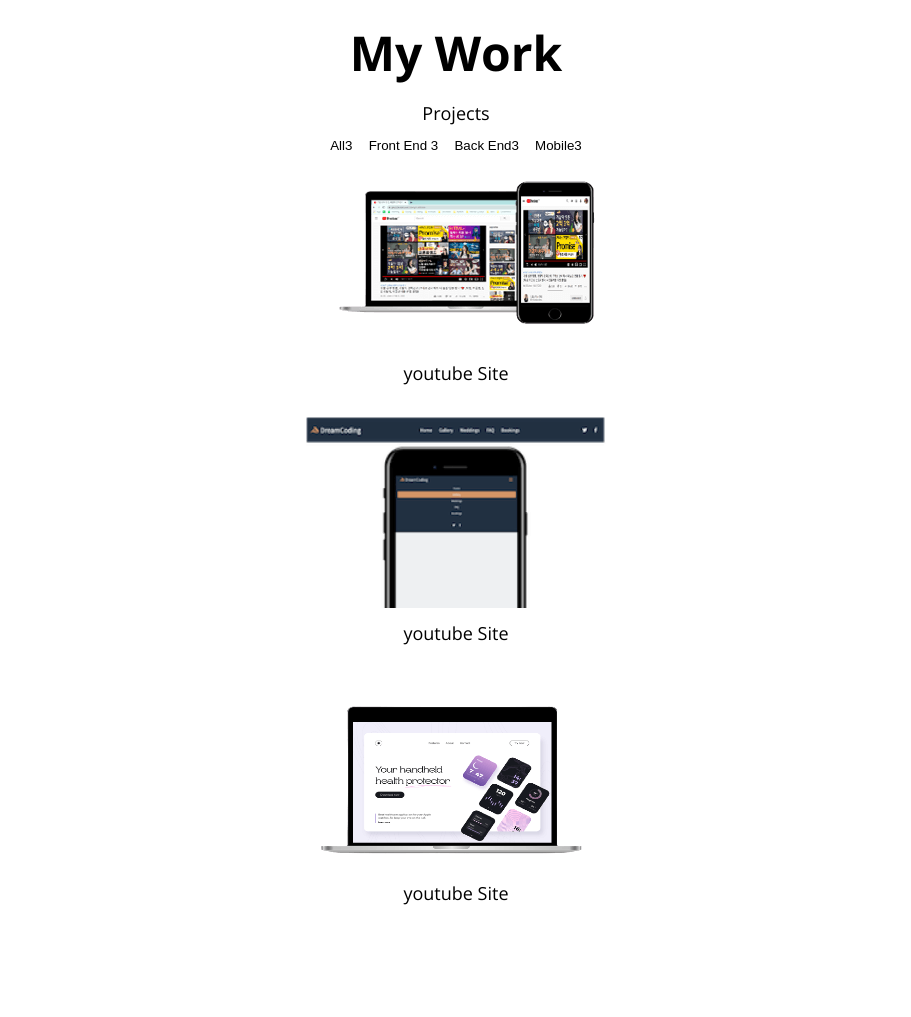
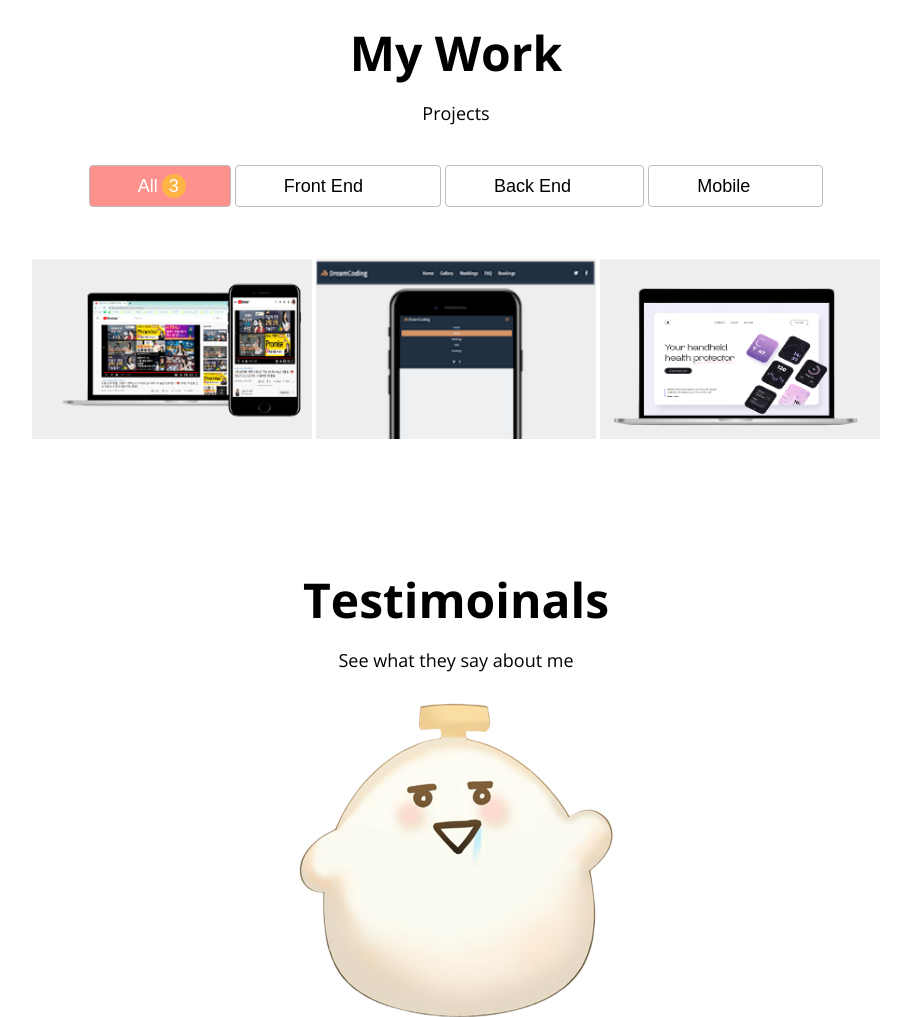
Before and after one commit to rabiori88/Portfolio2, a plain HTML site: page index.html in a window 1280 px wide. Shown: the part 2140-3157 px from the top of the page, without its empty margins (184-1095 px from the left). Drawn offline with nearby package versions, Linux system fonts and the light colour scheme.

Commit message:
css work

```diff
--- a/index.html
+++ b/index.html
@@ -177,10 +177,10 @@
         <h1>My Work</h1>
         <h3>Projects</h3>
         <div class="work__categories">
-            <button class="category__btn">All<span class="category__count">3 </span></button>
-            <button class="category__btn">Front End <span class="category__count">3 </span></button>
-            <button class="category__btn">Back End<span class="category__count">3 </span></button>
-            <button class="category__btn">Mobile<span class="category__count">3 </span></button>
+            <button class="category__btn active">All<span class="category__count ">3</span></button>
+            <button class="category__btn">Front End <span class="category__count">3</span></button>
+            <button class="category__btn">Back End<span class="category__count">3</span></button>
+            <button class="category__btn">Mobile<span class="category__count">3</span></button>
         </div>
 
 
--- a/style.css
+++ b/style.css
@@ -293,3 +293,106 @@
     .ect {
         padding: 20px;
     }
+
+    /* Work */
+    .work__categories {
+        margin: 40px;
+    }
+
+    .category__btn.active,
+    .category__btn:hover {
+        background-color: var(--color-pink);
+        color:var(--color-white);
+    }
+
+    .category__btn.active .category__count,
+    .category__btn:hover .category__count {
+        opacity: 1;
+        top: 0;
+    }
+
+    .category__count {
+        background-color: var(--color-orange);
+        border-radius: 50%;
+        color:var(--color-white);
+        width:24px;
+        height: 24px;
+        line-height: 24px;
+        display: inline-block;
+        position: relative;
+        top: -20px;
+        left: 4px;
+        opacity: 0;
+        transition: all var(--animation-duration) ease-in;
+    }
+
+    .category__btn {
+        border-radius: var(--size-border-radius);
+        border: 1px solid var(--color-dark-white);
+        font-size: var(--font-regular);
+        padding: 8px 48px;
+    }
+
+    .work__projects {
+        display: flex;
+        flex-wrap: wrap;
+        justify-content: center;
+    }
+
+    .project {
+        width: 280px;
+        height: 200px;
+        margin: 2px;
+        position: relative;
+        display: flex;
+        justify-content: center;
+        align-items: center;
+    }
+
+    .project:hover .project__description:hover{
+        opacity: 0.8;
+        transform: translateY(0px);
+    }
+
+
+    .project__img {
+        max-width: 100%;
+        max-height: 100%;
+        background-color: var(--color-light-white);
+    }
+
+    .project__description{
+        position: absolute;
+        background-color: var(--color-black);
+        display: flex;
+        flex-direction: column;
+        justify-content: center;
+        top: 0;
+        left: 0;
+        width: 100%;
+        height: 100%;
+        opacity: 0;
+        transform: translateY(10px);
+        transition: all var(--animation-duration) ease-in;
+    }
+
+
+
+
+    .project__description h3 {
+        color:var(--color-white);
+
+    }
+    .project__description h3:after {
+        content: '';
+        display: block;
+        position: relative;
+        left: 50%;
+        width: 25px;
+        height: 2px;
+        margin-left: -12px;
+        margin-top: 8px;
+        background-color: var(--color-dark-white);
+
+
+    }
```
